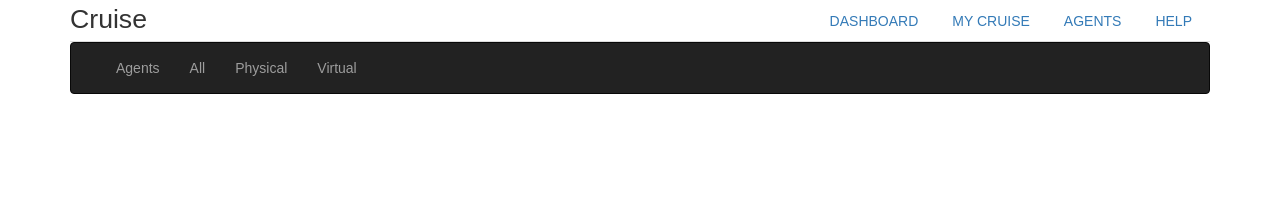
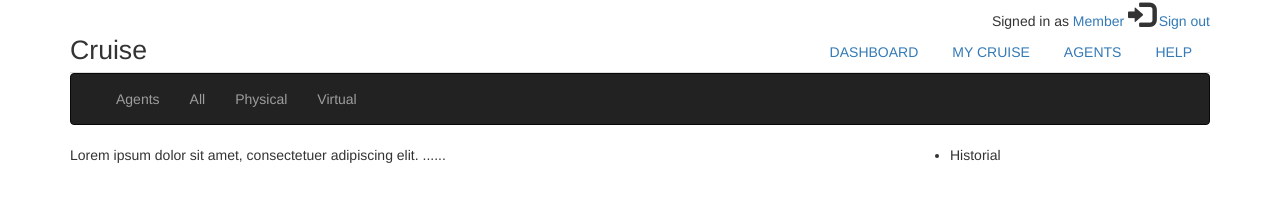
Before and after one commit to Bel197/Primer-reto, a plain HTML site: page index.html in a window 1280 px wide. Drawn offline with nearby package versions, Linux system fonts and the light colour scheme.

Commit message:
agregando informacion al body

```diff
--- a/assets/css/style.css
+++ b/assets/css/style.css
@@ -1,7 +1,22 @@
 * {
-  font-family: sans-serif;
+  font-family: Helvetica;
 }
 
 span{
 	font-size: 20pt;
 }
+
+p {
+    display: inline;
+}
+
+#lateral{
+   width: 300px;
+   float: right;
+}
+
+#principal{
+   background-color: #ffffff;
+   padding: 10 10 10 10px;
+   margin-right: 300px;
+}
--- a/index.html
+++ b/index.html
@@ -11,6 +11,11 @@
 <body>
 <!-- Menú principal -->
   <div class="container">
+  <div align="right">
+  <p>Signed in as <a href="">Member</a></p>
+  <span class="glyphicon glyphicon-log-in"></span>
+  <a href="">Sign out</a>
+  </div>
     <ul class="nav nav-tabs">
     <span>Cruise</span>
       <li class="pull-right"><a data-toggle="tab" href="#menu3">HELP</a></li>
@@ -38,6 +43,17 @@
             </ul>
           </div>
         </nav>
+        <!-- Historial -->
+           <div id="lateral">
+            <ul>
+              <li>Historial
+            </ul>
+           </div>
+           <div id="principal">
+            Lorem ipsum dolor sit amet, consectetuer adipiscing elit.
+            ......
+           </div>
+        <!-- Historial -->
       </div>
       <!-- Agents contenido -->
       <div id="menu3" class="tab-pane fade">
```
